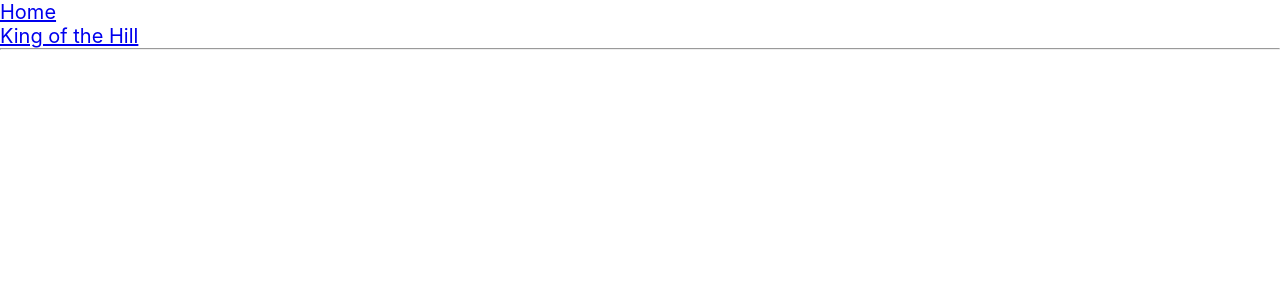
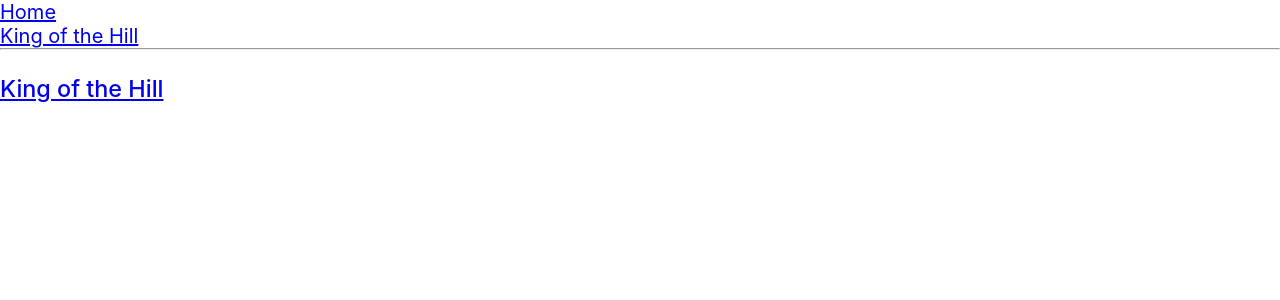
Before and after one commit to substantial-kst/episode-guide, a React (Create React App) app: page / in a window 1280 px wide. Shown: the top 300 px of the page. Built offline with nearby package versions, Linux system fonts and the light colour scheme.

Commit message:
Image Link component start

```diff
--- /dev/null
+++ b/src/components/ImageLink.tsx
@@ -0,0 +1,27 @@
+import React from "react";
+import {Link} from "react-router-dom";
+
+interface ComponentProps {
+    showCode: string
+}
+
+const showMapping: Record<string, any> = {
+    koth: {
+        img: '',
+        title: 'King of the Hill'
+    },
+    bburg: {
+        img: '',
+        title: 'Bob\'s Burgers'
+    }
+
+};
+
+const ImageLink:React.FC<ComponentProps> = props => (
+    <Link to={`/${props.showCode}/search`}>
+        <img src={showMapping[props.showCode].img} />
+        <h3>{showMapping[props.showCode].title}</h3>
+    </Link>
+);
+
+export default ImageLink;
--- /dev/null
+++ b/src/pages/LandingPage.tsx
@@ -0,0 +1,10 @@
+import React from "react";
+import ImageLink from "../components/ImageLink";
+
+const LandingPage:React.FC = props => (
+    <div>
+        <ImageLink showCode={'koth'}/>
+    </div>
+);
+
+export default LandingPage;
--- a/src/pages/Page.tsx
+++ b/src/pages/Page.tsx
@@ -2,6 +2,7 @@
 import Basic from "../layouts/Basic";
 import Header from "../components/Header";
 import Search from "./Search";
+import LandingPage from "./LandingPage";
 
 interface PageProps {
     location: {
@@ -21,6 +22,9 @@
         if (currentRoute.indexOf('search') > -1) {
             return (<Search programId={getProgramId(props)} />);
         }
+        else {
+            return (<LandingPage />)
+        }
     };
 
     const getProgramId = (props: PageProps) => {
```
